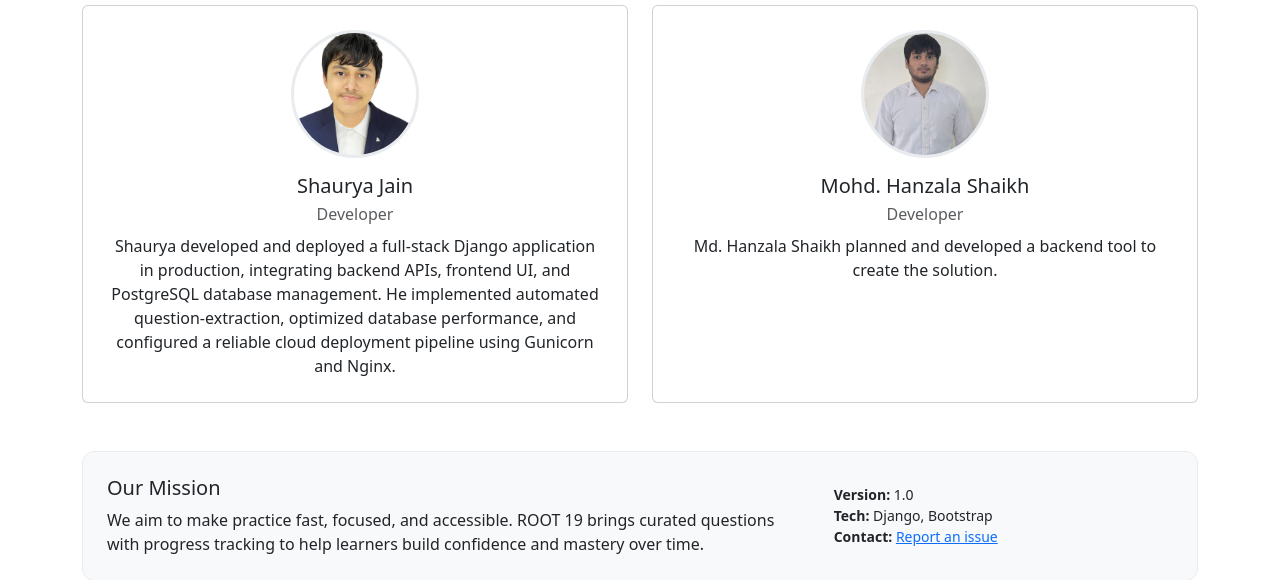
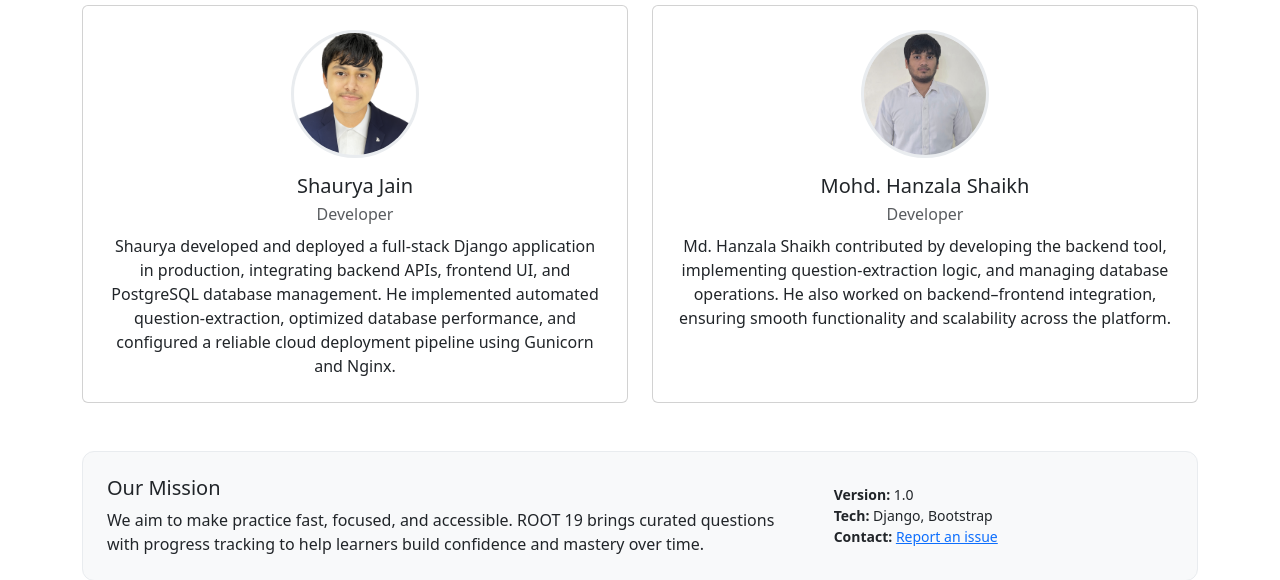
Before and after one commit to Dynamicfire07/root19-django-upload, a Django app: page /about/ in a window 1280 px wide. Shown: the part 356-936 px from the top of the page. Run offline with Django 5.2, Linux system fonts and the light colour scheme.

Commit message:
UPDATE:PROFILE

```diff
--- a/main/templates/about.html
+++ b/main/templates/about.html
@@ -71,7 +71,7 @@
 
                             <h3 class="h5 mb-1">Mohd. Hanzala Shaikh</h3>
                             <p class="text-muted mb-2">Developer</p>
-                            <p class="mb-0">Md. Hanzala Shaikh planned and developed a backend tool to create the solution.</p>
+                            <p class="mb-0">Md. Hanzala Shaikh contributed by developing the backend tool, implementing question-extraction logic, and managing database operations. He also worked on backend–frontend integration, ensuring smooth functionality and scalability across the platform.</p>
                         </div>
                     </div>
                 </div>
```
